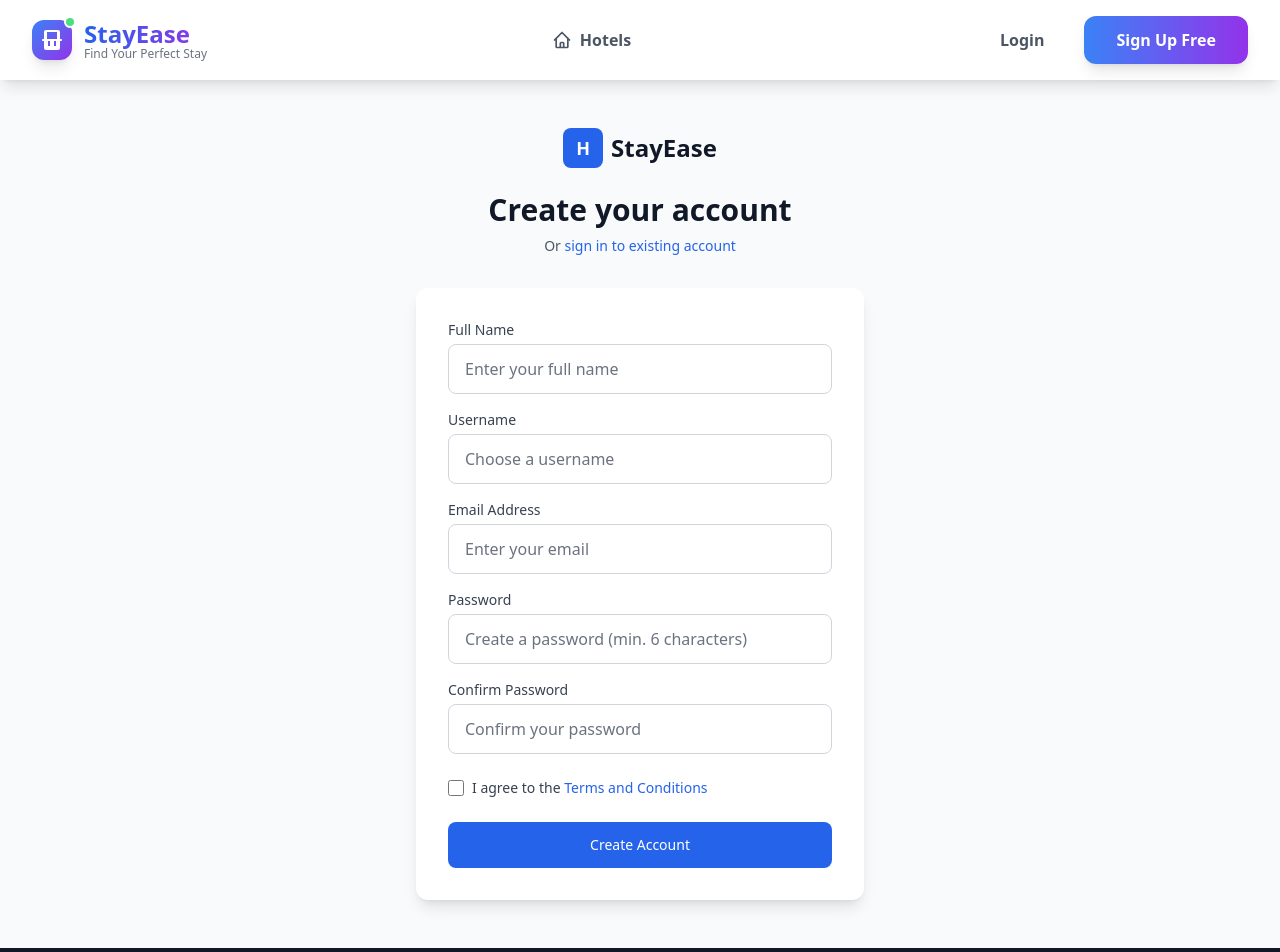
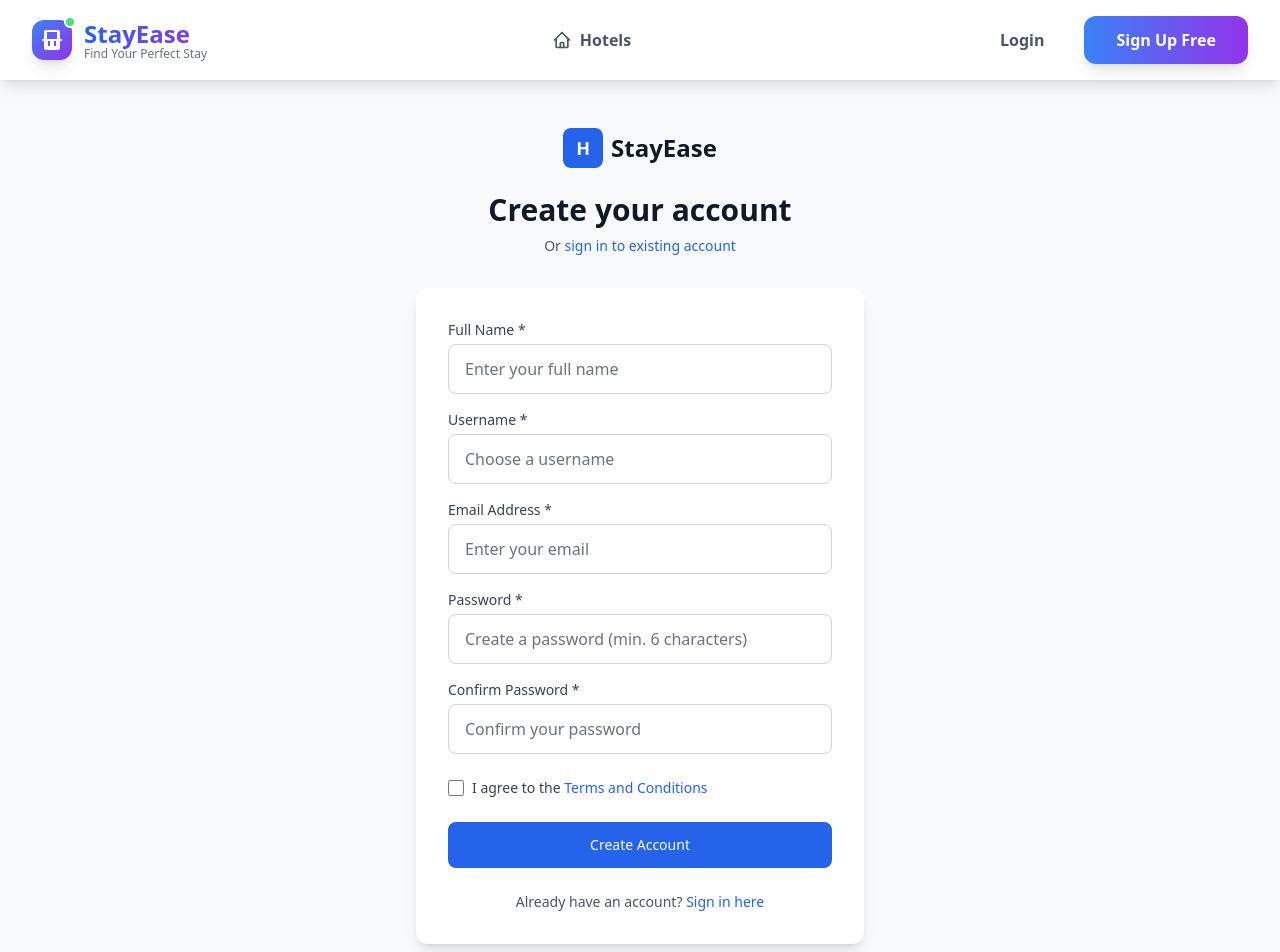
Before and after one commit to rachitsharma300/StayEase, a React (Vite) app in the folder stayease-frontend/: page /register in a window 1280 px wide. Shown: the top 952 px of the page. Built offline with nearby package versions, Linux system fonts and the light colour scheme.

Commit message:
Register.jsx - improved validation and UI

```diff
--- a/stayease-frontend/src/pages/auth/Register.jsx
+++ b/stayease-frontend/src/pages/auth/Register.jsx
@@ -1,10 +1,10 @@
-// pages/auth/Register.jsx
+// pages/auth/Register.jsx - COMPLETE FIXED VERSION
 import { useState, useEffect } from 'react';
 import { Link, useNavigate } from 'react-router-dom';
 import { useApp } from '../../context/AuthContext';
 
 const Register = () => {
-  const { register, user } = useApp();
+  const { register, login, user } = useApp();
   const navigate = useNavigate();
 
   const [formData, setFormData] = useState({
@@ -56,6 +56,10 @@ const Register = () => {
       return;
     }
 
+    try {
+      console.log('🔄 Starting registration...');
+
+      // ✅ CORRECT: Call register with individual parameters
       const result = await register(
         formData.fullName,
         formData.username,
@@ -63,17 +67,29 @@ const Register = () => {
         formData.password
       );
 
+      console.log('📦 Registration result:', result);
+
       if (result.success) {
+        console.log('✅ Registration successful, attempting auto login...');
+
         // Auto login after successful registration
         const loginResult = await login(formData.username, formData.password);
+
         if (loginResult.success) {
+          console.log('✅ Auto login successful');
           navigate('/');
+        } else {
+          setError('Registration successful but auto login failed. Please login manually.');
         }
       } else {
         setError(result.message);
       }
-
+    } catch (err) {
+      console.error('❌ Registration error:', err);
+      setError('Registration failed. Please try again.');
+    } finally {
       setIsLoading(false);
+    }
   };
 
   return (
@@ -112,7 +128,7 @@ const Register = () => {
           <div className="space-y-4">
             <div>
               <label htmlFor="fullName" className="block text-sm font-medium text-gray-700 mb-1">
-                Full Name
+                Full Name *
               </label>
               <input
                 id="fullName"
@@ -128,7 +144,7 @@ const Register = () => {
 
             <div>
               <label htmlFor="username" className="block text-sm font-medium text-gray-700 mb-1">
-                Username
+                Username *
               </label>
               <input
                 id="username"
@@ -144,7 +160,7 @@ const Register = () => {
 
             <div>
               <label htmlFor="email" className="block text-sm font-medium text-gray-700 mb-1">
-                Email Address
+                Email Address *
               </label>
               <input
                 id="email"
@@ -160,7 +176,7 @@ const Register = () => {
 
             <div>
               <label htmlFor="password" className="block text-sm font-medium text-gray-700 mb-1">
-                Password
+                Password *
               </label>
               <input
                 id="password"
@@ -176,7 +192,7 @@ const Register = () => {
 
             <div>
               <label htmlFor="confirmPassword" className="block text-sm font-medium text-gray-700 mb-1">
-                Confirm Password
+                Confirm Password *
               </label>
               <input
                 id="confirmPassword"
@@ -223,6 +239,14 @@ const Register = () => {
               )}
             </button>
           </div>
+
+          <div className="text-center text-sm text-gray-600">
+            <p>Already have an account?{' '}
+              <Link to="/login" className="text-blue-600 hover:text-blue-500 font-medium">
+                Sign in here
+              </Link>
+            </p>
+          </div>
         </form>
       </div>
     </div>
```
Lines whose indentation alone changed are shown as unchanged.
